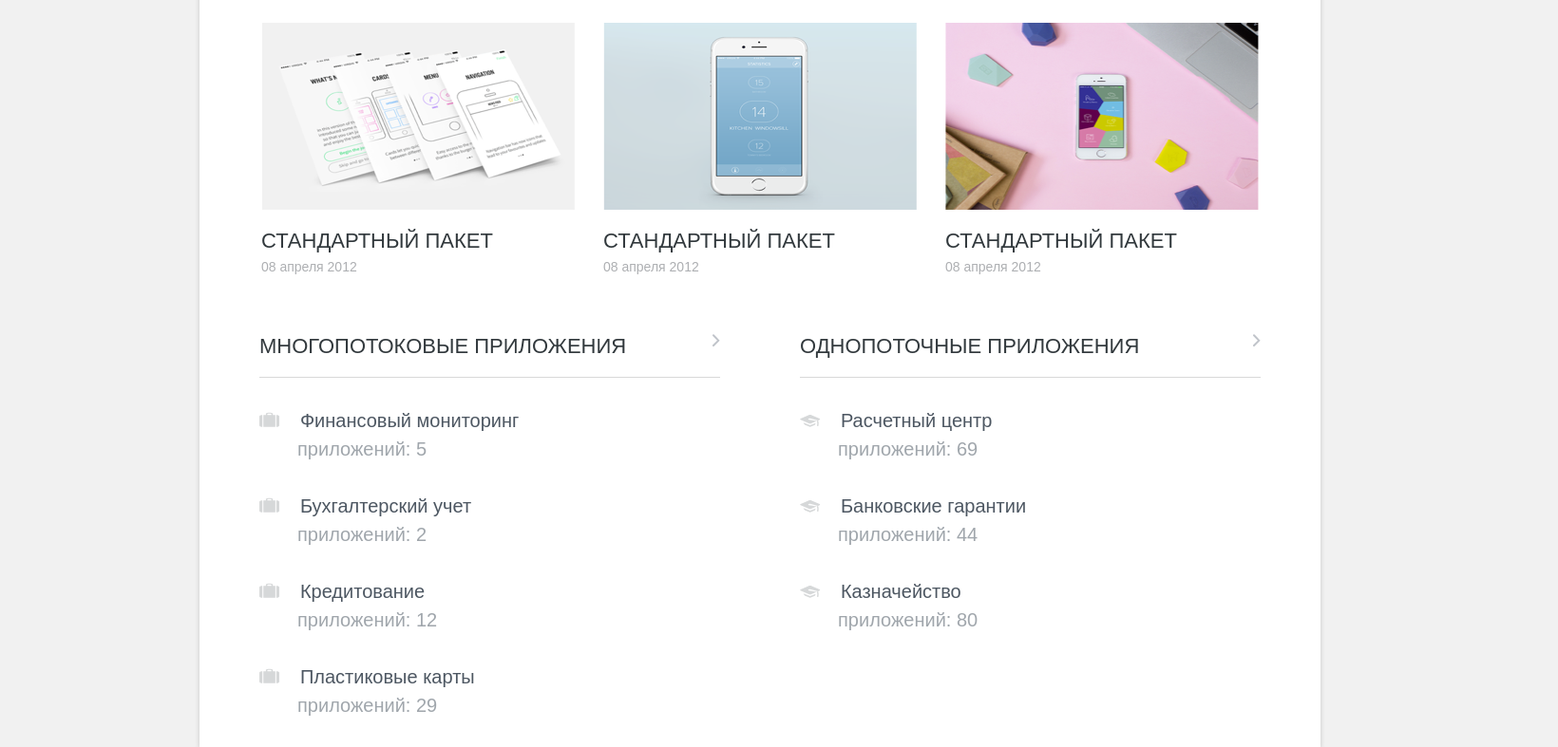
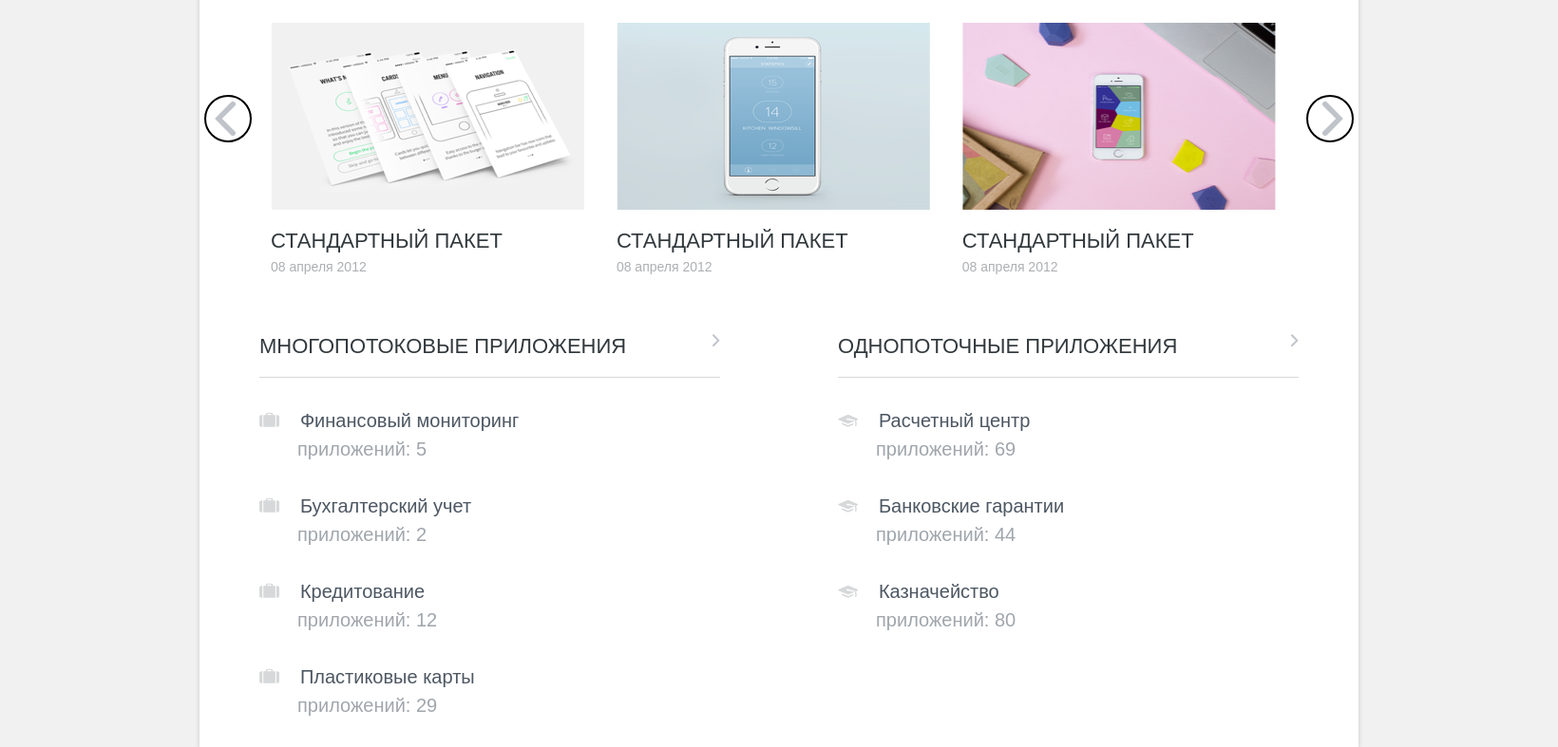
Before and after one commit to quicker123456789/project, a website: page app/index.html in a window 1280 px wide. Shown: the part 257-1044 px from the top of the page at 95% size, 1640 px wide, since content can reach past the window. Drawn offline with Linux system fonts and the light colour scheme.

Commit message:
slider added. arrows work

```diff
--- a/app/css/main.css
+++ b/app/css/main.css
@@ -102,6 +102,7 @@ html{
 	display: inline-block;
 	min-width: 1180px;
 	margin: 50px 210px;
+	position: relative;
 }
 
 .page-wrapper__left-block{
@@ -170,9 +171,22 @@ html{
 	margin-top: 50px;
 }
 
+.main-block__carousel{
+	position: relative;
+	width: 1100px;
+	overflow: hidden;
+
+	margin: 26px 60px 0;
+}
+
 .main-block__slider{
 	text-align: left;
-	margin: 26px 50px 0;
+//	margin: 26px 50px 0;
+//	margin-right: 0;
+
+	white-space: nowrap;
+	width: 9999px;
+	transition: margin-left 500ms;
 }
 
 .main-block__img{
@@ -180,12 +194,13 @@ html{
 }
 
 .main-block__section{
-	float: left;
+//	float: left;
+	display: inline-block;
 	margin: 0 15px;
 }
 
 .section{
-	min-width: 30%;
+	min-width: 300px;
 }
 
 .section__headline{
@@ -200,6 +215,35 @@ html{
 	color: #adafb2;
 }
 
+.arrow{
+	cursor: pointer;
+	border-radius: 50%;
+	border-style: solid;
+	display: block;
+	width: 50px;
+	height: 50px;
+	position: absolute;
+	top: 200px;
+}
+
+.arrow:focus{
+  outline: none;
+}
+
+.arrow__right{
+	background: url(../assets/icons/expand.svg) no-repeat 65% 50%;
+	background-size: 50%;
+	right: 5px;
+	z-index: 2;
+}
+
+.arrow__left{
+	background: url(../assets/icons/expand.svg) no-repeat 65% 50%;
+	transform: scale(-1, 1);
+	background-size: 50%;
+	left: 5px;
+}
+/*----------------------------------------------------------------------------------------------*/
 .main-block__thread{
 	margin: 63px;
 	text-align: left;
--- a/app/index.html
+++ b/app/index.html
@@ -34,6 +34,8 @@
 					<input class="input main-block__search-field" type="text" name="search" placeholder="Поиск приложения">
 					<hr class="main-block__line" align="center" width="1053" size="1" color="#d8d8d8"/>
 				</div>
+				<button class="arrow arrow__left"></button>
+				<div class="main-block__carousel">
 					<div class="main-block__slider clearfix">
 						<div class="main-block__section section">
 							<img class="main-block__img" src="assets/images/shot-1.png" alt="shot-1">
@@ -51,6 +53,8 @@
 							<time class="date section__date">08 апреля 2012</time>
 						</div>
 					</div>
+				</div>
+				<button class="arrow arrow__right"></button>
 				<div class="main-block__thread">
 					<div class="thread thread__left">
 						<span class="headline">многопотоковые приложения</span>
--- a/app/js/script3.js
+++ b/app/js/script3.js
@@ -0,0 +1,102 @@
+let slider = document.querySelector(".main-block__slider"),
+	arrayOfObj = [
+		{
+			imgUrl: "assets/lesson2/1.jpg",
+			description: "пакет №1",
+			datetime: "12-12-12"
+		},
+		{
+			imgUrl: "assets/lesson2/2.jpg",
+			description: "пакет №2",
+			datetime: "12-12-12"
+		},
+		{
+			imgUrl: "assets/lesson2/3.jpg",
+			description: "пакет №3",
+			datetime: "12-12-12"
+		},
+		{
+			imgUrl: "assets/lesson2/4.jpg",
+			description: "пакет №4",
+			datetime: "12-12-12"
+		},
+		{
+			imgUrl: "assets/lesson2/5.jpg",
+			description: "пакет №5",
+			datetime: "12-12-12"
+		},
+		{
+			imgUrl: "assets/lesson2/6.jpg",
+			description: "пакет №6",
+			datetime: "12-12-12"
+		},
+		{
+			imgUrl: "assets/lesson2/7.jpg",
+			description: "пакет №7",
+			datetime: "12-12-12"
+		},
+		{
+			imgUrl: "assets/lesson2/8.jpg",
+			description: "пакет №8",
+			datetime: "12-12-12"
+		},
+		{
+			imgUrl: "assets/lesson2/9.jpg",
+			description: "пакет №9",
+			datetime: "12-12-12"
+		},
+		{
+			imgUrl: "assets/lesson2/10.jpg",
+			description: "пакет №10",
+			datetime: "12-12-12"
+		},
+		{
+			imgUrl: "assets/lesson2/11.jpg",
+			description: "пакет №11",
+			datetime: "12-12-12"
+		},
+		{
+			imgUrl: "assets/lesson2/12.jpg",
+			description: "пакет №12",
+			datetime: "12-12-12"
+		}
+	],
+	len = arrayOfObj.length,
+	position = 0,
+	width = 360;
+
+
+function createContainer(object) {
+	let container = document.createElement("div"),
+	img = document.createElement("img"),
+	headline = document.createElement("div"),
+	date = document.createElement("time");
+
+	img.setAttribute("src", object.imgUrl);
+	img.className = "main-block__img";
+	headline.className = "headline section__headline";
+	headline.innerText = object.description;
+	date.className = "date section__date";
+	date.innerText = object.datetime;
+
+	container.className = "main-block__section section";
+	container.appendChild(img);
+	container.appendChild(headline);
+	container.appendChild(date);
+
+	return container;
+}
+
+window.onload = () => {
+	arrayOfObj.forEach(obj => slider.appendChild(createContainer(obj)));
+};
+
+document.querySelector(".arrow__left").onclick = () => {
+	position = Math.min(position + width, 0)
+    slider.style.marginLeft = position + 'px';
+};
+
+document.querySelector(".arrow__right").onclick = () => {
+	position = Math.max(position - width, -width * (len));
+    slider.style.marginLeft = position + 'px';
+};
```
Lines whose indentation alone changed are shown as unchanged.
